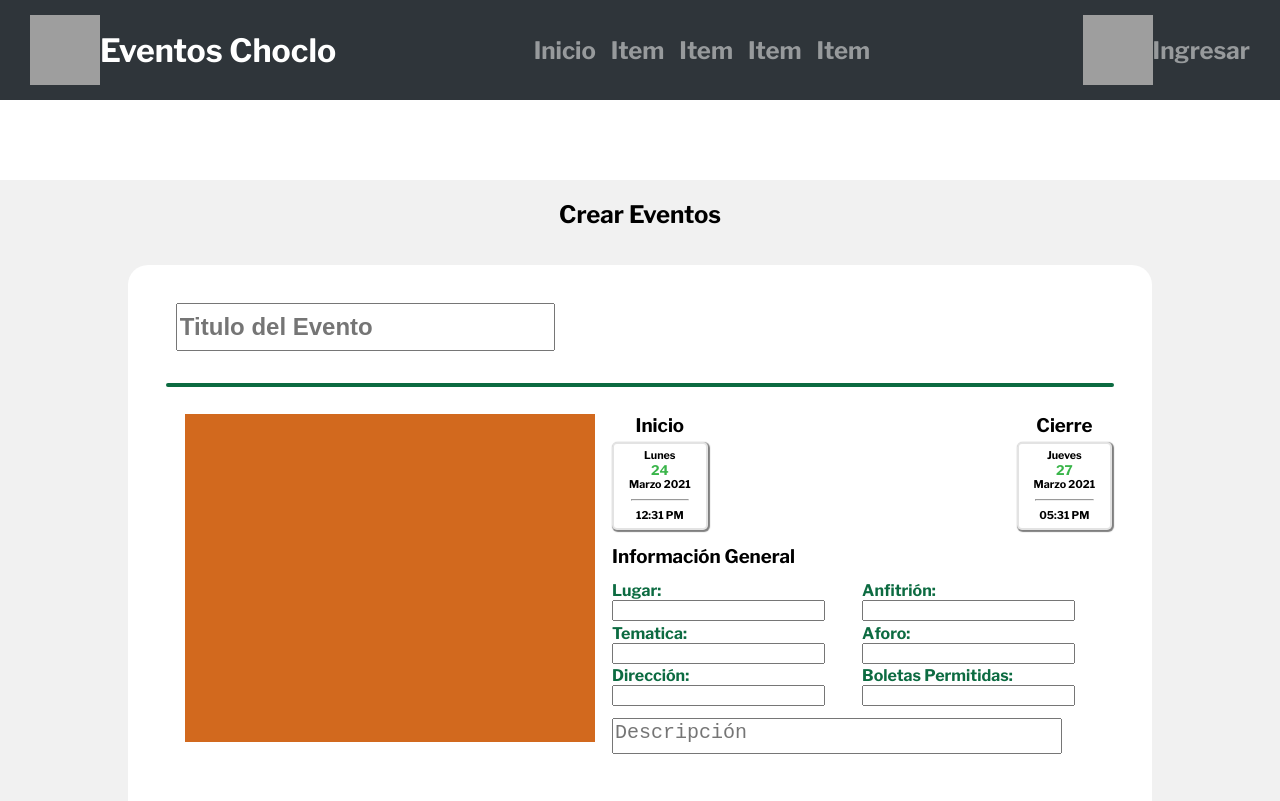
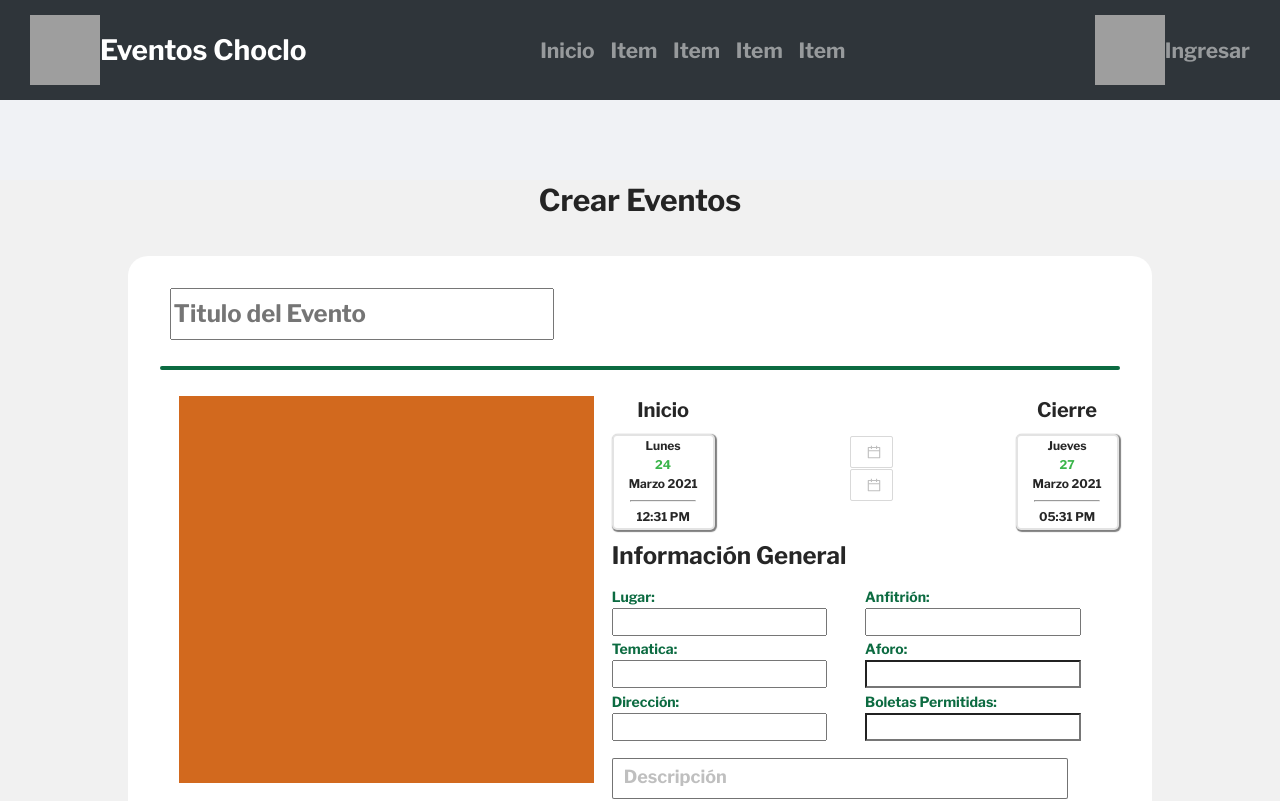
Before and after one commit to agro123/EventosChoclo-Control-and-Management-Software, a Next.js app: page /CrearEventos in a window 1280 px wide. Shown: the top 801 px of the page. Built offline with nearby package versions, Linux system fonts and the light colour scheme; grey boxes are pictures that could not be loaded.

Commit message:
Terminada la parte grafica

```diff
--- a/components/cardDate.js
+++ b/components/cardDate.js
@@ -3,15 +3,15 @@ import React from "react";
 const CardDate = ({ semana, dia, mes, año, hora }) => {
   return (
     <div>
-      <div className="card-date">
-        <h6>{semana}</h6>
-        <h5 className="dia-cardEv">{dia}</h5>
-        <h6>
+      <div className="cardEv-date">
+        <p>{semana}</p>
+        <p className="dia-cardEv">{dia}</p>
+        <p>
           {mes + " "}
           {año}
-        </h6>
+        </p>
         <hr className="hr-cardDate" />
-        <h6>{hora}</h6>
+        <p>{hora}</p>
       </div>
     </div>
   );
--- a/pages/CrearEventos/index.js
+++ b/pages/CrearEventos/index.js
@@ -1,10 +1,10 @@
+import { useState } from "react";
+
 import CardDate from "../../components/cardDate";
 import { Input, Button } from "antd";
 import { DatePicker } from "antd";
+import { Typography } from "antd";
 
-export default function CrearEventos() {
-  const { TextArea } = Input;
-  const { RangePicker } = DatePicker;
 const inicio = {
   semana: "Lunes",
   dia: 24,
@@ -19,10 +19,42 @@ export default function CrearEventos() {
   año: "2021",
   hora: "05:31 PM",
 };
+
+export default function CrearEventos() {
+  const [fecha, setFecha] = useState({
+    inicio: { ...inicio },
+    cierre: { ...cierre },
+  });
+
+  const { Title } = Typography;
+  const { TextArea } = Input;
+
+  const convertDate = (date) => {
+    const convertDate = String({ ...date }._d).split(" ");
+    const dates = {
+      semana: convertDate[0],
+      mes: convertDate[1],
+      dia: convertDate[2],
+      año: convertDate[3],
+      hora: convertDate[4],
+    };
+    return dates;
+  };
+  const onChangeInicio = (date) => {
+    const dates = convertDate(date);
+
+    setFecha({ ...fecha, inicio: { ...dates } });
+  };
+  const onChangeCierre = (date) => {
+    const dates = convertDate(date);
+
+    setFecha({ ...fecha, cierre: { ...dates } });
+  };
+
   return (
     <div className="crearEV_Container">
       <div className="titulo">
-        <h2>Crear Eventos</h2>
+        <Title level={2}>Crear Eventos</Title>
       </div>
       <div className="contend">
         <form className="form-eventos">
@@ -31,21 +63,41 @@ export default function CrearEventos() {
           <div className="cont-options">
             <div className="cont-options-img"></div>
             <div className="options-right">
-              <div className="options-right-h3">
-                <div className="right-date">
-                  <h3>Inicio</h3>
+              <div className="options-right-h3 ">
+                <div className="right-date card1">
+                  <Title level={4}>Inicio</Title>
 
-                  <CardDate {...inicio} />
+                  <CardDate {...fecha.inicio} />
                 </div>
-                <div></div>
-                <div className="right-date">
-                  <h3>Cierre</h3>
 
-                  <CardDate {...cierre} />
+                <div className="date-pick">
+                  <div className="fecha">
+                    <DatePicker
+                      name="inicio"
+                      onChange={onChangeInicio}
+                      className="place"
+                      placeholder="Fecha Incial"
+                      showTime
+                    />
+                  </div>
+                  <div>
+                    <DatePicker
+                      name="cierre"
+                      onChange={onChangeCierre}
+                      className="place"
+                      placeholder="Fecha Cierre"
+                      showTime
+                    />
+                  </div>
+                </div>
+                <div className="right-date card2">
+                  <Title level={4}>Cierre</Title>
+
+                  <CardDate {...fecha.cierre} />
                 </div>
               </div>
               <div className="right-inputs">
-                <h3>Información General</h3>
+                <Title level={3}>Información General</Title>
                 <div className="contenedor-inputs">
                   <div className="inputs-info">
                     <div className="inputs-info-right">
@@ -76,7 +128,7 @@ export default function CrearEventos() {
                   <TextArea
                     className="input-textarea"
                     placeholder="Descripción"
-                    rows={2}
+                    rows={1}
                   />
                 </div>
               </div>
--- a/styles/crearEventos/cardDate.css
+++ b/styles/crearEventos/cardDate.css
@@ -1,11 +1,12 @@
-.card-date > h5,
-h6 {
+.cardEv-date > p {
   margin: 0;
 }
 
-.card-date {
+.cardEv-date {
   margin-bottom: 10%;
-  height: 5.5em;
+  font-size: 12px;
+  font-weight: 600;
+  height: 8em;
   width: 100%;
   padding: 15px;
   border: #3b4248 solid 2px;
--- a/styles/crearEventos/eventos.css
+++ b/styles/crearEventos/eventos.css
@@ -15,11 +15,11 @@
 }
 
 .contend {
-  height: 80%;
+  height: 100%;
   width: 80%;
   background: #ffff;
   border-radius: 20px;
-  padding: 3%;
+  padding: 2.5%;
 }
 
 .form-eventos {
@@ -32,7 +32,7 @@
   height: 10%;
   font-size: 24px;
   font-weight: bold;
-  margin-bottom: 2.5%;
+  margin-bottom: 2%;
   margin-left: 1%;
 }
 
@@ -50,7 +50,7 @@
 }
 
 .cont-options-img {
-  height: 20.5em;
+  height: 100%;
   background: chocolate;
 }
 
@@ -63,8 +63,8 @@
 }
 
 .options-right-h3 {
-  display: flex;
-  justify-content: space-between;
+  display: grid;
+  grid-template-columns: 35% 30% 35%;
 }
 
 .right-date {
@@ -72,6 +72,14 @@
   flex-direction: column;
   justify-content: center;
   align-items: center;
+}
+
+.card1 {
+  justify-self: flex-start;
+}
+
+.card2 {
+  justify-self: flex-end;
 }
 
 .right-date > h3 {
@@ -82,7 +90,6 @@
 .right-inputs {
   width: 100%;
   height: 100%;
-  margin-top: 1.2%;
 }
 .right-inputs > h3 {
   margin: 0;
@@ -92,14 +99,32 @@
   width: 20%;
 }
 
+.date-pick {
+  width: 20%;
+  justify-self: center;
+  align-self: center;
+}
+
+.place::placeholder {
+  font-weight: 600;
+}
+
+.fecha {
+  margin-bottom: 4%;
+}
+
 .input-textarea {
   width: 90%;
-  height: 90%;
+  height: 40%;
   resize: none;
+  margin-top: 0.5%;
+  margin-bottom: 1%;
+  border: 1px solid rgba(0, 0, 0, 0.548);
 }
 
 .input-textarea::placeholder {
-  font-size: 20px;
+  font-size: 18px;
+  font-weight: 600;
 }
 .contenedor-inputs {
   width: 100%;
--- a/styles/globals.css
+++ b/styles/globals.css
@@ -1,11 +1,14 @@
-@import url('https://fonts.googleapis.com/css2?family=Libre+Franklin:wght@100&display=swap');
-@import url('https://fonts.googleapis.com/css2?family=Libre+Franklin:wght@700&display=swap');
+@import url("https://fonts.googleapis.com/css2?family=Libre+Franklin:wght@100&display=swap");
+@import url("https://fonts.googleapis.com/css2?family=Libre+Franklin:wght@700&display=swap");
+@import "~antd/dist/antd.css";
+
 html,
 body {
   padding: 0;
   margin: 0;
-  font-family: 'Libre Franklin',-apple-system, BlinkMacSystemFont, Segoe UI, Roboto, Oxygen,
-    Ubuntu, Cantarell, Fira Sans, Droid Sans, Helvetica Neue, sans-serif;
+  font-family: "Libre Franklin", -apple-system, BlinkMacSystemFont, Segoe UI,
+    Roboto, Oxygen, Ubuntu, Cantarell, Fira Sans, Droid Sans, Helvetica Neue,
+    sans-serif;
 }
 
 a {
```
Lines whose indentation alone changed are shown as unchanged.
